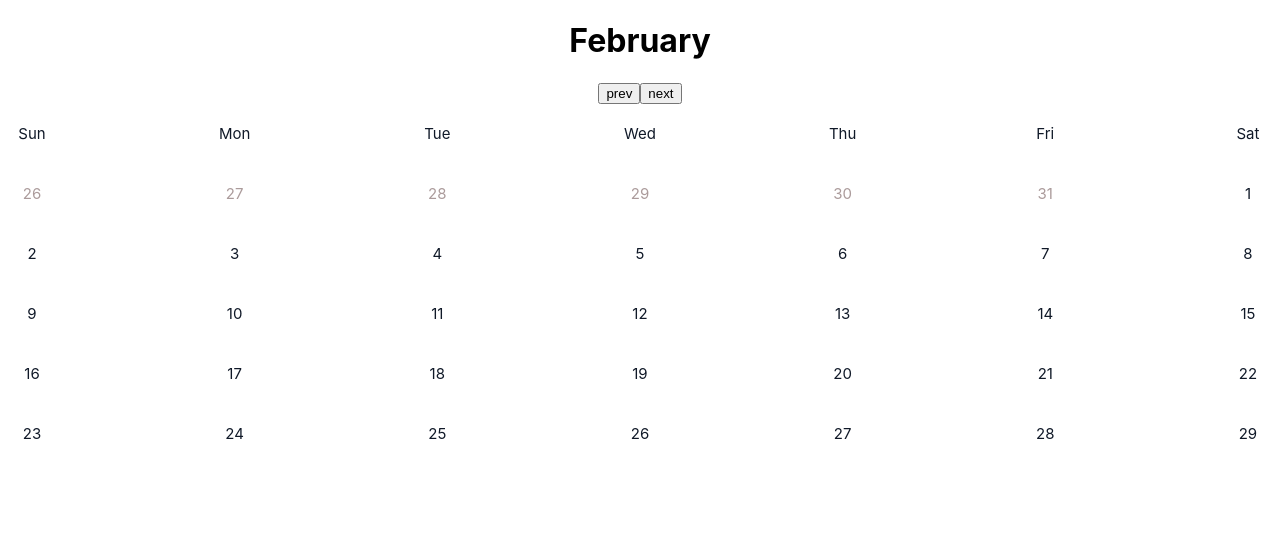
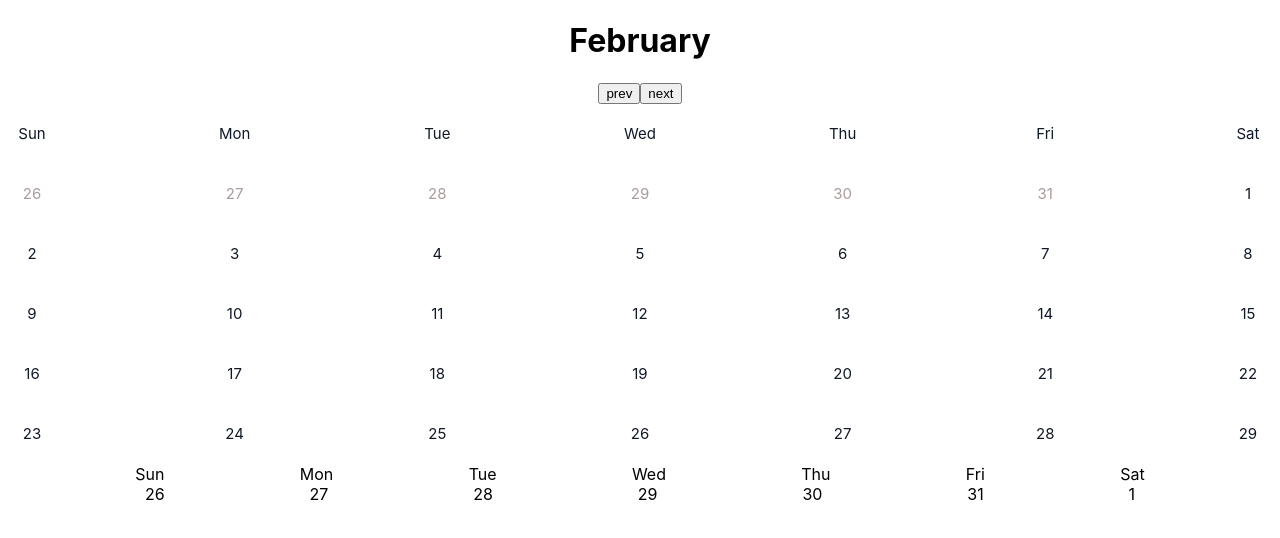
Before and after one commit to fai-sal/whimsical, a React (Create React App) app: page / in a window 1280 px wide. Shown: the top 538 px of the page. Built offline with nearby package versions, Linux system fonts and the light colour scheme.

Commit message:
init appointments calendar

```diff
--- a/src/App.js
+++ b/src/App.js
@@ -1,10 +1,11 @@
 import React from 'react';
 import './App.css';
-import { Calendar } from './components'
+import { Calendar, Appointments } from './components'
 function App() {
   return (
     <div className="App">
       <Calendar />
+      <Appointments />
     </div>
   );
 }
--- /dev/null
+++ b/src/components/appointments.js
@@ -0,0 +1,45 @@
+import React from 'react';
+import clsx from 'clsx';
+import moment from 'moment';
+import '../styles/appointments.scss';
+const WEEKDAYS = moment.weekdaysShort();
+
+export default class Appointments extends React.Component {
+    constructor(props) {
+        super(props);
+        this.state = {
+            view: 'day',
+            week: moment().startOf('month').week()
+        }
+    }
+
+
+    render() {
+        const { week } = this.state;
+        console.log('this.state : ', this.state)
+        const classNames = clsx({
+            'appointment-calendar': true
+        });
+
+        const renderCalendar = () => {
+            let dates = [], startingDate = moment().week(week).startOf('week');
+            dates.push(
+                Array(7).fill(0).map((__, day) => {
+                    let currentDate = startingDate.clone().add(day, 'day').format('D');
+                    return (<div key={currentDate} className={''}>{currentDate}</div>)
+                })
+            )
+            return dates;
+        }
+        return (
+            <div className={classNames}>
+                <div className="appointment-calendar-header">
+                    {WEEKDAYS.map(dayName => (<div key={dayName} className="day">{dayName}</div>))}
+                </div>
+                <div className="selected-dates">
+                    {renderCalendar()}
+                </div>
+            </div>
+        )
+    }
+}
--- a/src/components/index.js
+++ b/src/components/index.js
@@ -1,3 +1,7 @@
 import Calendar from './calendar';
+import Appointments from './appointments';
 
-export { Calendar }
+export {
+    Calendar,
+    Appointments
+}
--- /dev/null
+++ b/src/styles/appointments.scss
@@ -0,0 +1,9 @@
+.appointment-calendar {
+  .appointment-calendar-header,
+  .selected-dates {
+    display: flex;
+    align-items: center;
+    flex-direction: row;
+    justify-content: space-evenly;
+  }
+}
```
